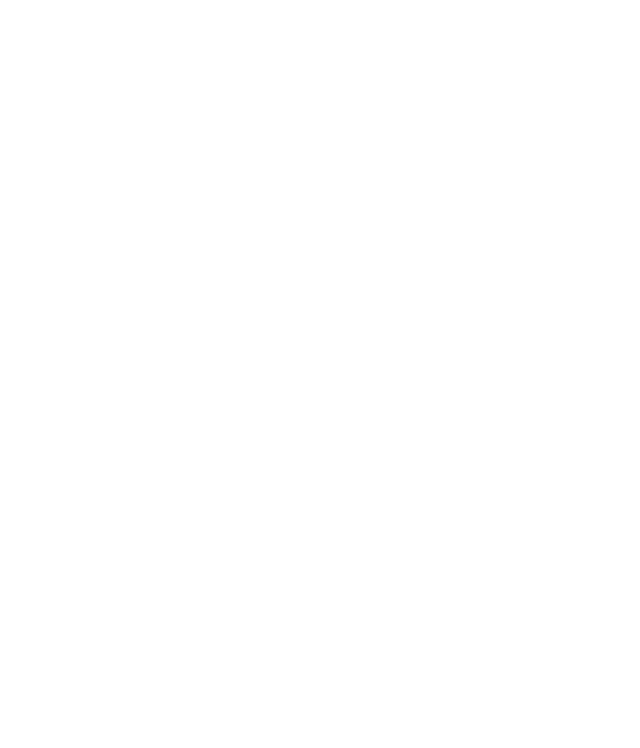
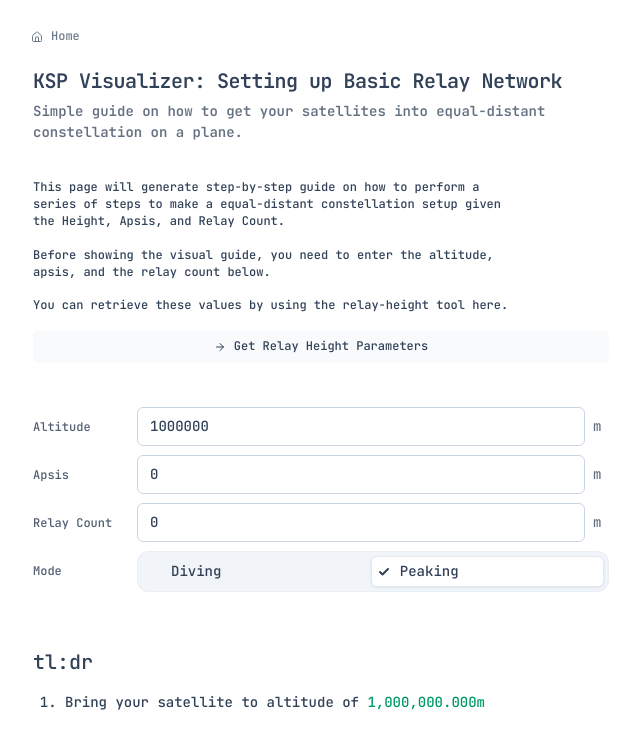
Before and after one commit to alfonsusac/ksp-helper, a Next.js app: page /relay-tutorial in a window 1280 px wide. Shown: the top 748 px of the page, without its empty margins (319-959 px from the left). Built offline with nearby package versions, Linux system fonts and the light colour scheme.

Commit message:
improve override height input

```diff
--- a/src/app/relay-height/page.client.tsx
+++ b/src/app/relay-height/page.client.tsx
@@ -57,9 +57,10 @@ export function RelayHeight_Client() {
     setData({ ...data })
   }
   const changeResultOrbitRatio = (r: number) => {
-    if (r < 0) r = 0
-    if (r > 1) r = 1
+    // if (r < 0) r = 0
+    // if (r > 1) r = 1
     data.orbitRatio = r
+    data.overrideHeight = undefined
     setData({ ...data })
   }
 
@@ -186,9 +187,7 @@ export function RelayHeight_Client() {
               setIsDraggingORbit={setIsDraggingOrbit}
             />
             <OverrideHeight {...result} onValueChange={(n) => {
-              if (result.minHeight === undefined || result.maxHeight === undefined) return
-              const newRatio = (n - result.minHeight) / (result.maxHeight - result.minHeight)
-              data.orbitRatio = newRatio
+              data.overrideHeight = n
               setData({ ...data })
             }} />
             <OrbitInformations {...result} className="lg:hidden" />
@@ -316,6 +315,8 @@ function getResult(
     status: "no planet data" as const
   }
 
+  const overrideHeight = data.overrideHeight
+
   const planetimg = planet_data.image
   const planetimgscale = planet_data.imageScale
   const planetimgx = planet_data.imageX
@@ -345,6 +346,7 @@ function getResult(
     rangeModifier: settings.rangeModifier,
   }).value
 
+  // const orbitRatio = data.orbitRatio
   const orbitRatio = data.orbitRatio
   const scienceBonusOfTargetStrength = getScienceBonusfromSignalStrength(data.strength)
 
@@ -354,6 +356,7 @@ function getResult(
       reason: "no relay satellite" as const,
 
       // -- commons --
+      overrideHeight,
       // planet data
       planetimg,
       planetRadius,
@@ -420,8 +423,7 @@ function getResult(
     const minRadius = Math.max(minRadiusBasedOnPlanet, minimumOrbitableRadius)
     const maxRadius = Math.max(Math.min(maxRadiusFromRelays, maxRadiusFromVessel, soiRadius), minRadius)
 
-    // const orbitRadius = mid(minRadius, maxRadius)
-    const orbitRadius = ((maxRadius - minRadius) * orbitRatio) + minRadius
+    const orbitRadius = overrideHeight ? (overrideHeight + planetRadius) : ((maxRadius - minRadius) * orbitRatio) + minRadius
 
     return {
       status: "ok" as const,
@@ -551,6 +553,7 @@ function getResult(
     resonantOrbit,
 
     // -- commons --
+    overrideHeight,
     // planet data
     planetimg,
     planetRadius,
@@ -623,20 +626,20 @@ function AdjustHeight(props: ReturnType<typeof getResult> & {
 }
 
 function OverrideHeight(props: ReturnType<typeof getResult> & {
-  onValueChange: (n: number) => void
+  onValueChange: (n: number | undefined) => void
 }) {
-  const [ val, setVal ] = useState(props.orbitHeight ?? NaN)
+  const [ val, setVal ] = useState(props.overrideHeight ?? props.orbitHeight ?? NaN)
   useEffect(() => {
-    setVal(props.orbitHeight ?? NaN)
+    setVal(props.overrideHeight ?? props.orbitHeight ?? NaN)
   }, [ props.orbitHeight ])
 
   return (
     <div className="flex flex-col gap-2">
       <InputBlock label="Override Height" row>
         <NumberInput
+          key={props.orbitHeight}
           className="max-w-none"
-          key={val}
-          initialValue={val}
+          initialValue={props.overrideHeight ?? props.orbitHeight ?? NaN}
           onValueChange={setVal}
           validate={(n) => {
             if (n < 0) return "Can't be negative"
@@ -646,9 +649,17 @@ function OverrideHeight(props: ReturnType<typeof getResult> & {
           unit="m"
         />
       </InputBlock>
-      <button className={cns.button.base()} onClick={() => props.onValueChange(val)}>
-        Set Height Override
-      </button>
+
+      <div className="grid grid-cols-2 gap-2">
+        <button className={cns.button.base()} onClick={() => props.onValueChange(val)}>
+          Set Height Override
+        </button>
+        <button className={cns.button.base()} onClick={() => {
+          props.onValueChange(undefined)
+        }}>
+          Clear Override
+        </button>
+      </div>
     </div>
   )
 }
@@ -934,22 +945,22 @@ function OrbitInformations(props: ReturnType<typeof getResult> & {
         <p className={cns.text.muted("col-span-2 text-xs opacity-75")}>Resonant Orbit Information</p>
 
         <p className={cns.text.base("text-sm")}>Orbit Altitude</p>
-        <p className="text-emerald-600 dark:text-emerald-500">{fixedNum(props.orbitHeight ?? NaN)}m</p>
+        <p className={cns.text.green()}>{fixedNum(props.orbitHeight ?? NaN)}m</p>
 
         <p className={cns.text.base("text-sm")}>Orbital Period</p>
-        <p className="text-emerald-600 dark:text-emerald-500">{prettyPeriod(props.resonantOrbit.orbitalPeriod).formatted}</p>
+        <p className={cns.text.green()}>{prettyPeriod(props.resonantOrbit.orbitalPeriod).formatted}</p>
 
         <p className={cns.text.base("text-sm")}>Resonant Period</p>
-        <p className="text-emerald-600 dark:text-emerald-500">{prettyPeriod(props.resonantOrbit.resonantPeriod).formatted}</p>
+        <p className={cns.text.green()}>{prettyPeriod(props.resonantOrbit.resonantPeriod).formatted}</p>
 
         <p className={cns.text.base("text-sm")}>{props.resonantOrbit.apsisLabel}</p>
-        <p className="text-emerald-600 dark:text-emerald-500">{(props.resonantOrbit.otherApsisRadius - props.planetRadius).toLocaleString('en-US')}m</p>
+        <p className={cns.text.green()}>{(props.resonantOrbit.otherApsisRadius - props.planetRadius).toLocaleString('en-US')}m</p>
 
         <p className={cns.text.base("text-sm")}>Injection Δv</p>
-        <p className="text-emerald-600 dark:text-emerald-500">{props.resonantOrbit.injectioDeltaV.toLocaleString('en-US')}m</p>
+        <p className={cns.text.green()}>{props.resonantOrbit.injectioDeltaV.toLocaleString('en-US')}m</p>
 
         <p className={cns.text.base("text-sm")}>Mode</p>
-        <p className="text-emerald-600 dark:text-emerald-500">{props.resonantOrbit.mode === "diving" ? "Diving (Burn Retrograde)" : "Peaking (Burn Prograde)"}</p>
+        <p className={cns.text.green()}>{props.resonantOrbit.mode === "diving" ? "Diving (Burn Retrograde)" : "Peaking (Burn Prograde)"}</p>
 
       </div>}
 
--- a/src/app/relay-tutorial/app-state.ts
+++ b/src/app/relay-tutorial/app-state.ts
@@ -4,6 +4,7 @@ export type RelayTutorialData = {
   height: number,
   apoapsis: number,
   relayCount: number,
+  mode: "diving" | "peaking",
 }
 
 export const initialData = (): RelayTutorialData => {
@@ -11,6 +12,7 @@ export const initialData = (): RelayTutorialData => {
     height: 1_000_000,
     apoapsis: 0,
     relayCount: 0,
+    mode: "peaking"
   }
 }
 
--- a/src/app/relay-tutorial/page.client.tsx
+++ b/src/app/relay-tutorial/page.client.tsx
@@ -2,13 +2,137 @@
 
 import { cns } from "@/design-system"
 import { useRelayTutorialAppState } from "./app-state"
+import { HomeButton } from "@/ui/common"
+import { InputBlock, NumberInput, TabSelectRow } from "@/ui/input"
+import Link from "next/link"
+import { LucideArrowRight } from "@/ui/icons"
+import { fixedNum } from "@/lib/pretty-num"
 
 export function RelayTutorial_Client() {
 
   const [ data, setData ] = useRelayTutorialAppState()
+  if (!data) return null
 
   return (
-    <div className={cns.page("max-w-120")}>
+    <div className={cns.page("max-w-160")}>
+
+      <HomeButton />
+
+      <header>
+        <h1 className={cns.pageTitle()}>
+          KSP Visualizer: Setting up Basic Relay Network
+        </h1>
+        <div className={cns.pageDescription()}>
+          Simple guide on how to get your satellites into equal-distant constellation on a plane.
+        </div>
+      </header>
+
+      <section className="flex flex-col gap-4 [&_p]:text-sm [&_p]:max-w-120 my-5">
+        <p>This page will generate step-by-step guide on how to perform a series of steps to make a
+          equal-distant constellation setup given the Height, Apsis, and Relay Count.
+        </p>
+        <p>
+          Before showing the visual guide, you need to enter the altitude, apsis, and the relay count below.
+        </p>
+        <p>
+          You can retrieve these values by using the relay-height tool here.
+        </p>
+        <Link href="/relay-height" className={cns.button.base()}>
+          <LucideArrowRight />
+          Get Relay Height Parameters
+        </Link>
+      </section>
+
+      <section className="flex flex-col gap-2 my-2 [&_p]:text-sm [&_p]:max-w-120">
+        <InputBlock label="Altitude" row className="grid grid-cols-[6rem_auto]">
+          <NumberInput
+            className="max-w-none"
+            initialValue={data.height}
+            onValueChange={n => {
+              data.height = n
+              setData({ ...data })
+            }}
+            validate={(n) => {
+              if (n < 0) return "Can't be negative"
+              return undefined
+            }}
+            unit="m"
+          />
+        </InputBlock>
+        <InputBlock label="Apsis" row className="grid grid-cols-[6rem_auto]">
+          <NumberInput
+            className="max-w-none"
+            initialValue={data.apoapsis}
+            onValueChange={n => {
+              data.apoapsis = n
+              setData({ ...data })
+            }}
+            validate={(n) => {
+              if (n < 0) return "Can't be negative"
+              return undefined
+            }}
+            unit="m"
+          />
+        </InputBlock>
+        <InputBlock label="Relay Count" row className="grid grid-cols-[6rem_auto]">
+          <NumberInput
+            className="max-w-none"
+            initialValue={data.relayCount}
+            onValueChange={n => {
+              data.relayCount = n
+              setData({ ...data })
+            }}
+            validate={(n) => {
+              if (!Number.isInteger(n)) return "Can't have decimal"
+              if (n < 0) return "Can't be negative"
+              return undefined
+            }}
+            unit="m"
+          />
+        </InputBlock>
+        <InputBlock label="Mode" row className="grid grid-cols-[6rem_auto]">
+          <TabSelectRow
+            items={[
+              { label: "Diving", value: "diving" },
+              { label: "Peaking", value: "peaking" },
+            ]}
+            value={data.mode}
+            onValueChange={n => {
+              data.mode = n
+              setData({ ...data })
+            }}
+            itemClassName="p-1 w-auto grow"
+          />
+          {/* <NumberInput
+            className="max-w-none"
+            initialValue={data.relayCount}
+            onValueChange={n => {
+              data.relayCount = n
+              setData({ ...data })
+            }}
+            validate={(n) => {
+              if (!Number.isInteger(n)) return "Can't have decimal"
+              if (n < 0) return "Can't be negative"
+              return undefined
+            }}
+            unit="m"
+          /> */}
+        </InputBlock>
+        {/* <div className="grid grid-cols-[6rem_auto] gap-2">
+          <div />
+          <button className={cns.button.base()}>
+            Give me the visuals!
+          </button>
+        </div> */}
+      </section>
+
+      <section className="my-8">
+        <div className="text-xl">tl:dr</div>
+        <ol className="list-decimal pl-8 my-4">
+          <li>Bring your satellite to altitude of <span className={cns.text.green()}>{fixedNum(data.height)}m</span></li>
+        </ol>
+
+      </section>
 
     </div>
   )
--- a/src/design-system.ts
+++ b/src/design-system.ts
@@ -22,7 +22,8 @@ export const cns = {
     link2: cnr(
       "text-slate-400/75             dark:text-zinc-500",
       "hover:text-slate-400          dark:hover:text-zinc-400",
-    )
+    ),
+    green: cnr("text-emerald-600 dark:text-emerald-500"),
   },
   input: {
     box: cnr(
@@ -51,7 +52,7 @@ export const cns = {
     cns.text.base(),
     c,
   ),
-  pageTitle: cnr("text-xl tracking-tight font-semibold"),
+  pageTitle: cnr("text-xl tracking-tight font-semibold leading-6 mb-2"),
   pageDescription: (...c: any[]) => cn(cns.text.muted("font-semibold"), c),
 
   // Common Components
--- a/src/ui/input.tsx
+++ b/src/ui/input.tsx
@@ -405,8 +405,8 @@ export function InputBlock(props: {
 
   if (props.row) {
     return (
-      <div className={cns.surface("flex items-center gap-2", props.className)}>
-        <label className={cns.text.label()}>{props.label}</label>
+      <div className={cns.surface("flex gap-2", props.className)}>
+        <label className={cns.text.label("h-10 flex items-center")}>{props.label}</label>
         {props.children}
       </div>
     )
```
Also changed, not shown: src/ui/icons.tsx (+1 -1 lines).
